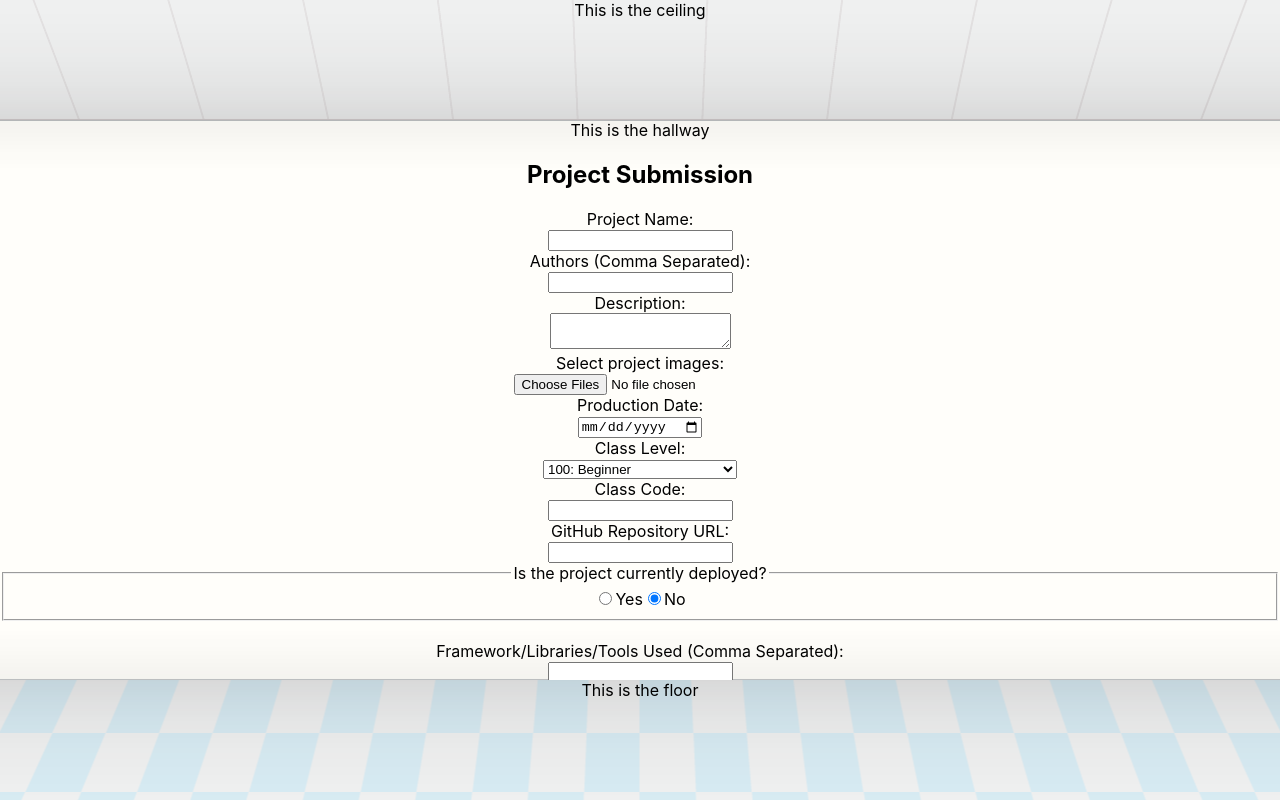
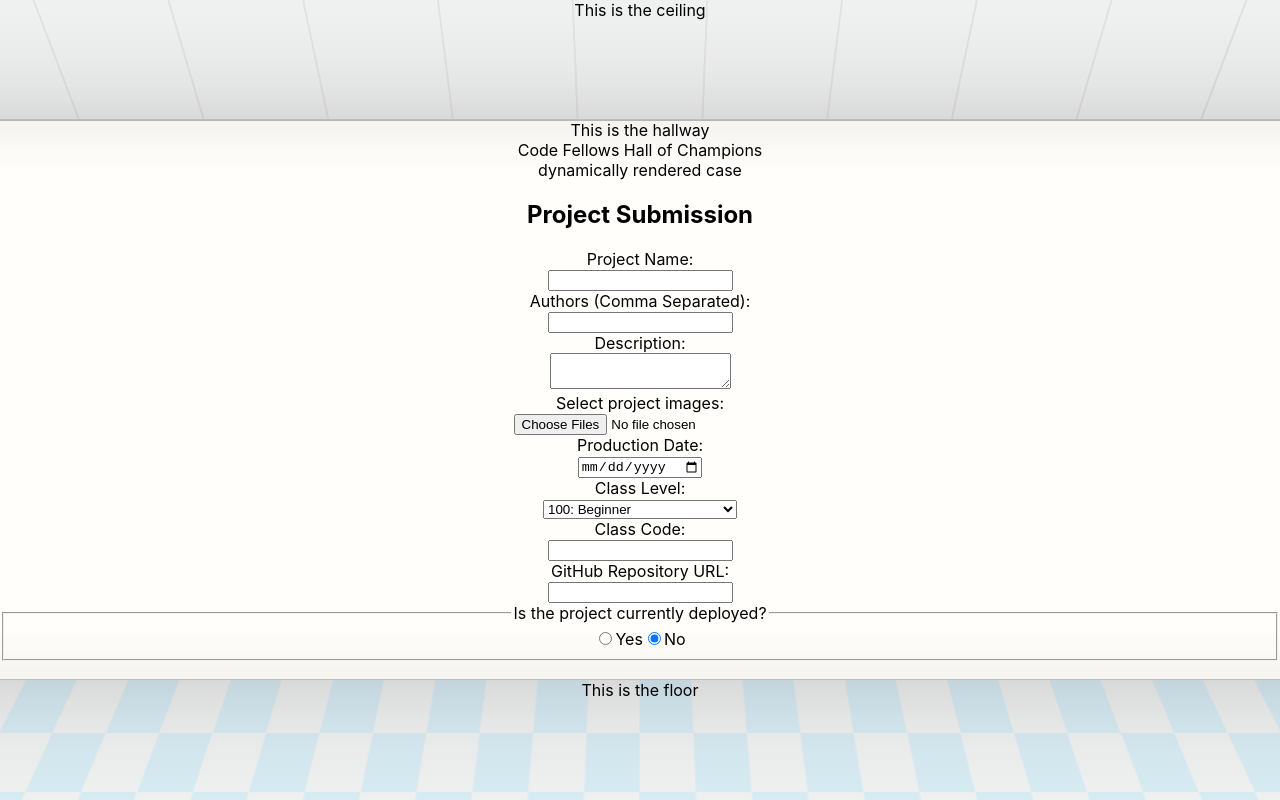
Before and after one commit to TeamUndeclared/HallOfChampionsUI, a React (Create React App) app: page /project in a window 1280 px wide. Built offline with nearby package versions, Linux system fonts and the light colour scheme.

Commit message:
scaffolding for display cases

```diff
--- a/src/Components/Hallway/Hallway.js
+++ b/src/Components/Hallway/Hallway.js
@@ -10,6 +10,9 @@
   return (
     <div id="hallway" className="Hallway">
       This is the hallway
+      <section>Code Fellows Hall of Champions</section>
+      <section>dynamically rendered case</section>
+
       <Form />
     </div>
   );
--- a/src/Components/middleView/middleView.js
+++ b/src/Components/middleView/middleView.js
@@ -8,10 +8,12 @@
 
   return (
     <div>
-      <h1>MiddleView test text</h1>
+
+      <h1>MiddleView test title text</h1>
+      <section>left arrow, these might be replaced by paginating the cases</section>
       <ul>
         {/* {props.list.map((listItem, i) => (
-          <li key={i}>
+          <li key={i} onClick={clickHandler}>
             <section>
               {listItem.image}
             </section>
@@ -19,7 +21,7 @@
         ))} */}
         <button onClick={clickHandler}><img src="via.placeholder.com/300"></img></button>
       </ul>
-
+      <section>right arrow, these might be replaced by paginating the cases</section>
 
     </div>
 
```
